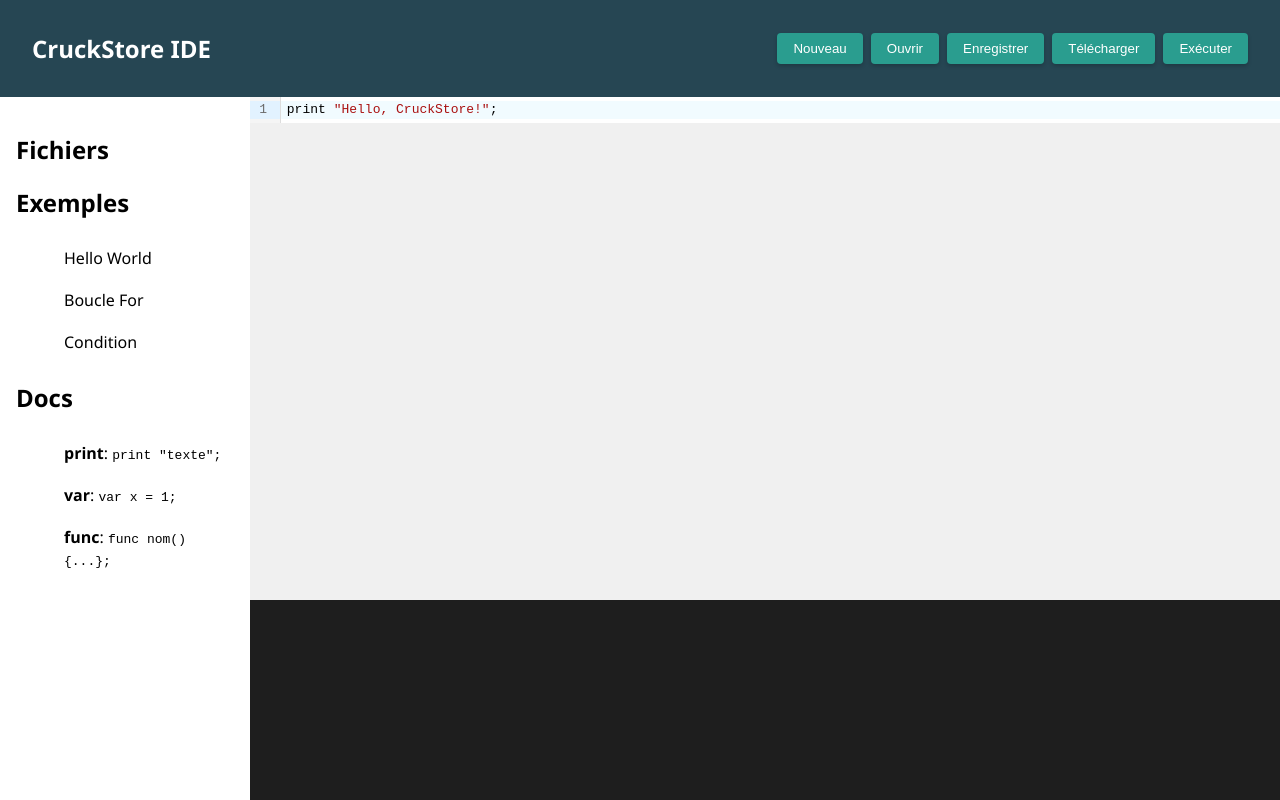
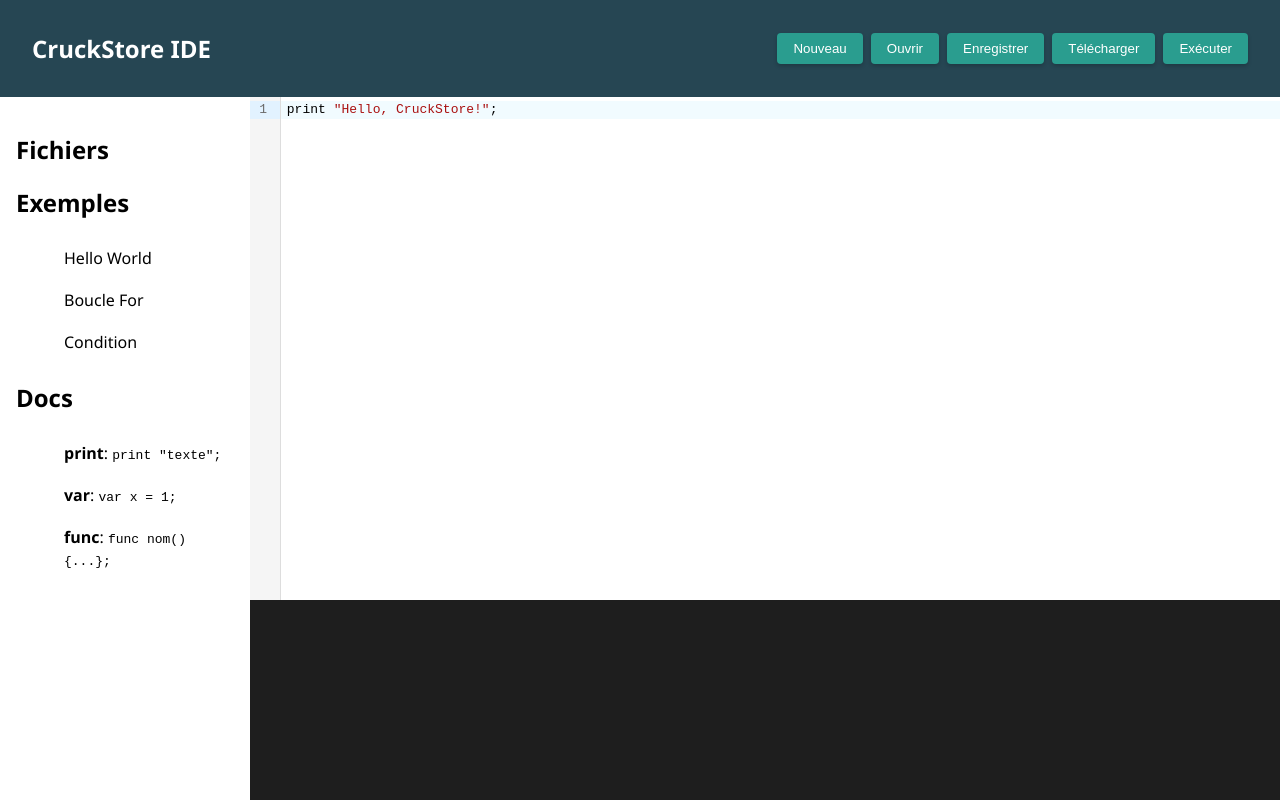
Before and after one commit to CruckStore/ide-react-cruckstore, a React (Vite) app: page / in a window 1280 px wide. Both pictures are taken after a click on the item "Hello World". Built offline with nearby package versions, Linux system fonts and the light colour scheme.

Commit message:
Refactor Editor component to improve onChange handler syntax and enhance styling for better height management

```diff
--- a/src/components/Editor.tsx
+++ b/src/components/Editor.tsx
@@ -12,10 +12,10 @@ const Editor: React.FC<EditorProps> = ({ value, onChange }) => (
     <CodeMirror
       value={value}
       extensions={[javascript()]}
-      onChange={(v) => onChange(v)}
       editable={true}
-      height="100%"
+      onChange={v => onChange(v)}
       basicSetup={true}
+      style={{ height: '100%', minHeight: '100%' }}
     />
   </div>
 );
```
